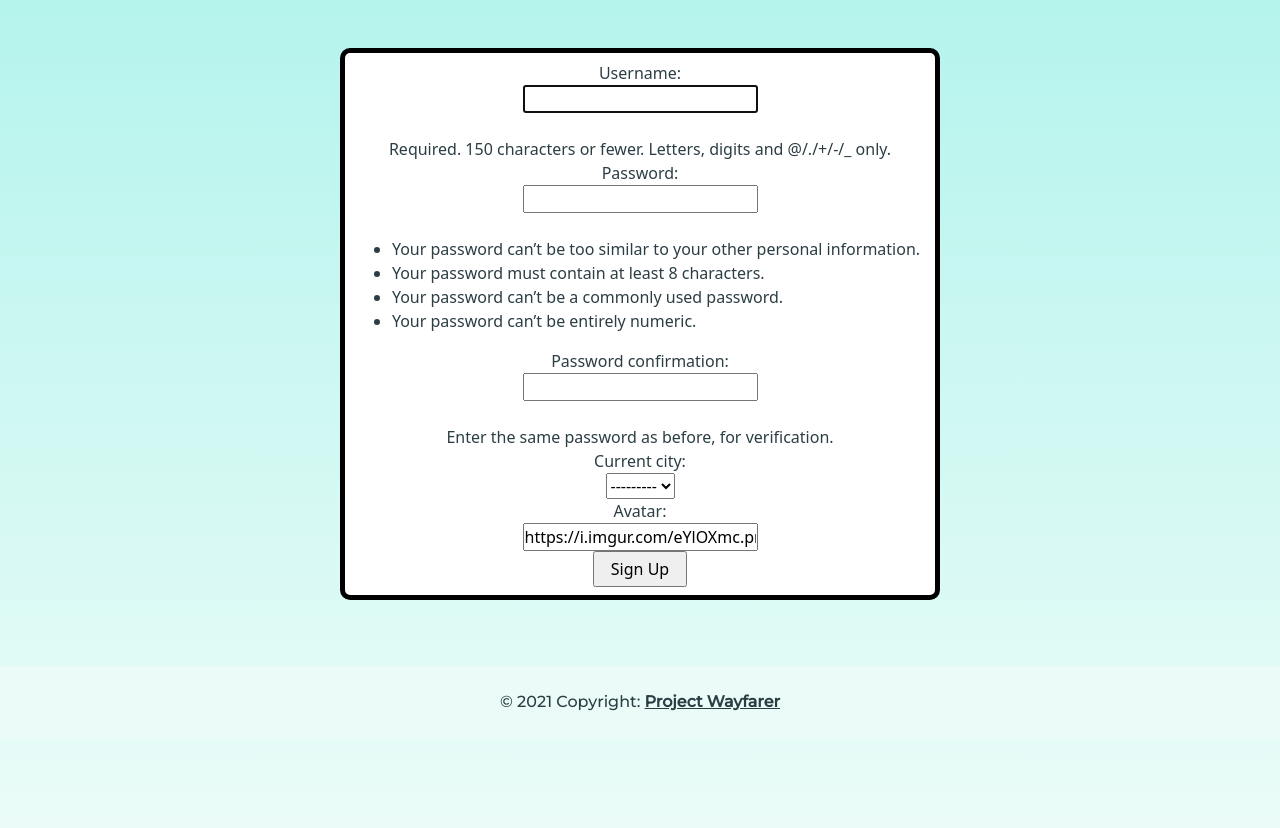
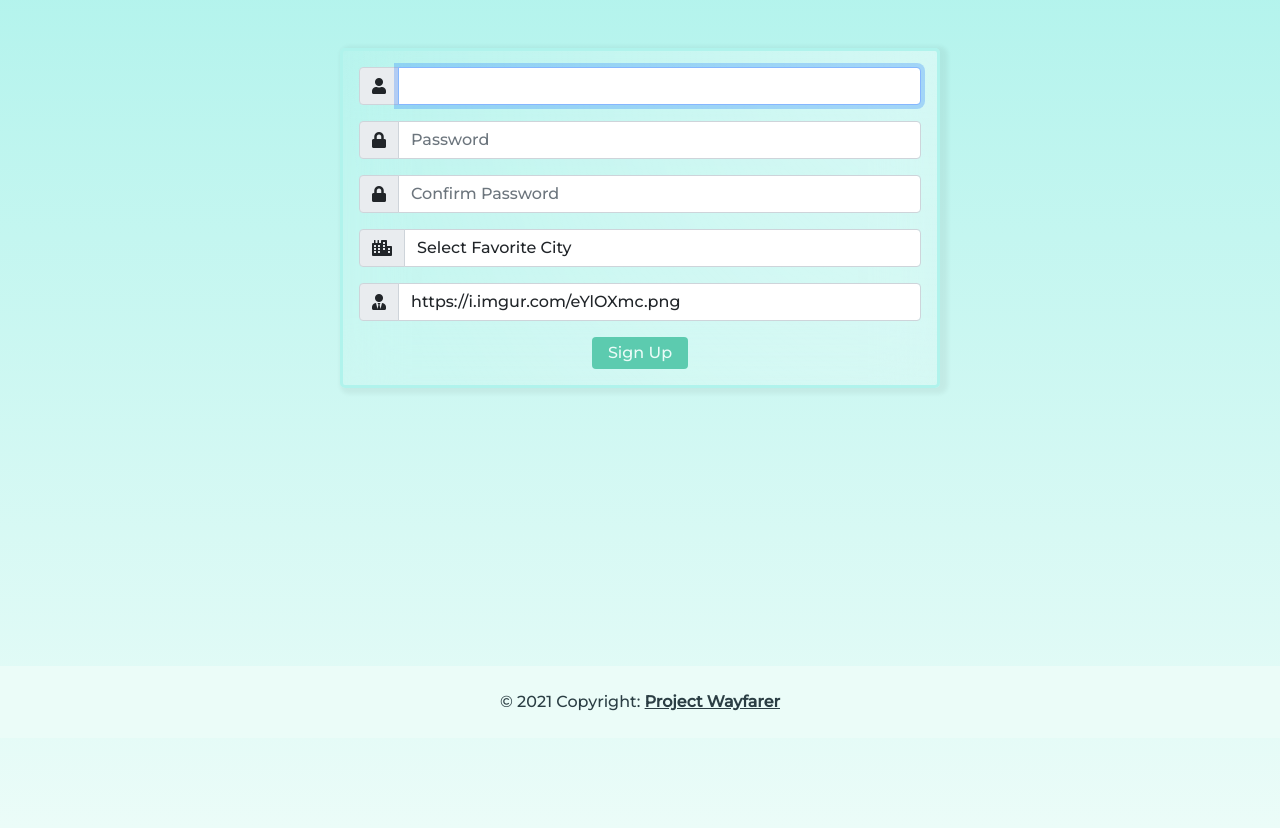
Before and after one commit to brianhung7/project-wayfare, a Django app: page /accounts/signup/ in a window 1280 px wide. Shown: the part 62-890 px from the top of the page. Run offline with Django 3.2, Linux system fonts and the light colour scheme; data that the repository does not hold is empty; some libraries are stand-ins or nearby versions; some web fonts are replaced.

Commit message:
styles signup.html in case there are errors

```diff
--- a/main_app/templates/base.html
+++ b/main_app/templates/base.html
@@ -109,7 +109,7 @@
                                 <option value="7">New York City</option>
                             </select>
                         </div>
-                         <div class="input-group mb-3">
+                        <div class="input-group mb-3">
                             <span class="input-group-text" id="basic-addon1"><i class="fas fa-user-tie"></i></span>
                             <input type="text" name="avatar" value="https://i.imgur.com/eYlOXmc.png" maxlength="500" placeholder="Avatar Image Link" class="form-control" required="" id="id_avatar">
                         </div>
--- a/main_app/templates/registration/signup.html
+++ b/main_app/templates/registration/signup.html
@@ -1,17 +1,45 @@
 {% extends 'base.html' %}
+{% load widget_tweaks %}
 
 {% block content %}
   {% if signup_form.errors or profile_form.errors %}
     <h5 class="alert alert-danger">{{signup_form.errors}} {{profile_form.errors}} </h5>
   {% endif %}
-    <div class="mt-5" style="width:600px; background-color:white;margin:auto;border:5px solid black;border-radius:10px"  >
-         <form method="POST" action="{% url 'signup' %}">
-            <div class="d-flex align-items-center flex-column my-2">
-                        <input type="hidden" name="form_name" value="login_form">
-                        {% csrf_token %}
-                        {{signup_form}}
-                        {{profile_form}}
-                        <input class="px-3 py-1" type="submit" value="Sign Up">
+    <div class="mt-5" style="width:600px;margin:auto;border:3px solid #B0F3EC;border-radius:5px" id="post-card">
+          <form method="POST" action="{% url 'signup' %}">
+            <div class="mt-3 mb-3 d-flex align-items-center flex-column" id="title">
+                <input type="hidden" name="form_name" value="login_form">
+                  {% csrf_token %}
+                <div class="input-group mb-3 px-3">
+                  <span class="input-group-text" id="basic-addon1"><i class="fas fa-user"></i></span>
+                  {{ signup_form.username|add_class:"form-control"}}
+                </div>
+                <div class="input-group mb-3 px-3">
+                  <span class="input-group-text" id="basic-addon1"><i class="fas fa-lock"></i></span>
+                  {{ signup_form.password1|add_class:"form-control"|attr:"placeholder:Password" }}
+                </div>
+                <div class="input-group mb-3 px-3">
+                  <span class="input-group-text" id="basic-addon1"><i class="fas fa-lock"></i></span>
+                  {{ signup_form.password2|add_class:"form-control"|attr:"placeholder:Confirm Password" }}
+                </div>
+                <div class="input-group mb-3 px-3">
+                  <span class="input-group-text" id="basic-addon1"><i class="fas fa-city"></i></span>
+                  <select class="form-control" name="current_city" required="" id="id_current_city form_two">
+                    <option value selected>Select Favorite City</option>
+                    <option value="1">San Francisco</option>
+                    <option value="2">Gibraltar</option>
+                    <option value="3">London</option>
+                    <option value="4">Paris</option>
+                    <option value="5">Hong Kong</option>
+                    <option value="6">Dubai</option>
+                    <option value="7">New York City</option>
+                  </select>
+                </div>
+                <div class="input-group mb-3 px-3">
+                  <span class="input-group-text" id="basic-addon1"><i class="fas fa-user-tie"></i></span>
+                  {{ profile_form.avatar|add_class:"form-control"}}
+                </div>
+                <input class="btn px-3 py-1" type="submit" value="Sign Up" id="ok-btn">
             </div>
           </form>
     </div>
```
